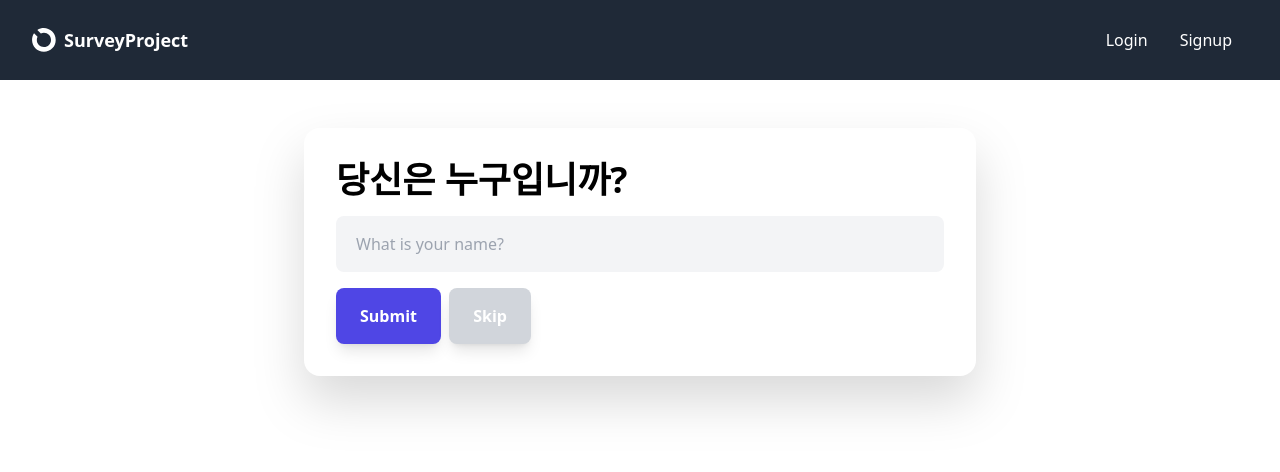
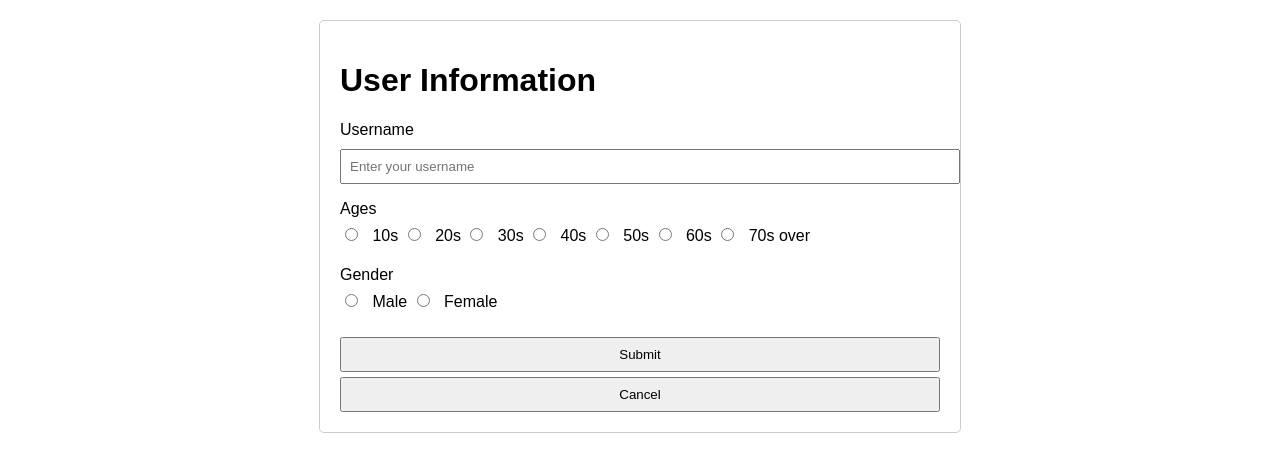
Before and after one commit to Hyunminmax/SurveyProject, a Django app: page /users/ in a window 1280 px wide. Shown: the top 472 px of the page. Run offline with Django 5.2, Linux system fonts and the light colour scheme; some libraries are stand-ins or nearby versions.

Commit message:
Visualize Fail

```diff
--- a/a_home/templates/survey.html
+++ b/a_home/templates/survey.html
@@ -2,7 +2,7 @@
 
 {% block content %}
     <div class="max-w-4xl mx-auto px-8 py-24">
-        <form method="post" action="{% url 'survey_view' question_id %}">
+        <form method="POST" action="{% url 'survey_view' question_id %}">
             {% csrf_token %}
             <h1>{{ question }}</h1>
             <button type="submit" name="answer" value="1">Yes</button>
--- a/a_home/templates/survey_done.html
+++ b/a_home/templates/survey_done.html
@@ -3,7 +3,7 @@
 {% block content %}
     <div class="max-w-4xl mx-auto px-8 py-24">
         <h1>설문에 참여해주셔서 감사합니다.</h1>
-        <button>설문결과보기</button>
-        <button>설문공유하기</button>
+        <a href="{% url 'result_view' %}"><button>설문결과보기</button></a>
+        <button>설문공유하기(미구현)</button>
     </div>
 {% endblock %}
--- a/a_home/urls.py
+++ b/a_home/urls.py
@@ -5,4 +5,5 @@ urlpatterns = [
     path('', survey_view, name='survey'),
     path('<int:question_id>/', survey_view, name='survey_view'),
     path('surveydone/', survey_done_view, name='survey_done_view'),
+    path('result/', result_view, name='result_view'),
 ]
--- a/a_users/models.py
+++ b/a_users/models.py
@@ -6,3 +6,6 @@ class CustomUser(models.Model):
     ages = models.SmallIntegerField(choices=((1, '10s'), (2, '20s'), (3, '30s'), (4, '40s'), (5, '50s'), (6, '60s'), (7, '70s over')), default=0)
     gender = models.SmallIntegerField(choices=((1, 'Male'), (2, 'Female')), default=0)
     answer = models.CharField(max_length=120)
+
+    def get_data_send_to_list(self):
+        return [int(char) for char in self.answer]
--- a/a_users/templates/userInfo.html
+++ b/a_users/templates/userInfo.html
@@ -1,39 +1,89 @@
-{% extends 'layouts/box.html' %}
-
-{% block content %}
-
-<h1 class="mb-4">당신은 누구입니까?</h1>
-
-<form method="POST" enctype="multipart/form-data">
-    {% csrf_token %}
-    {{ form.as_p }}
-    <button type="submit" >Submit</button>
-    <a class="button button-gray ml-1" href="{% url 'home' %}">Skip</a>
-</form>
-
-<script>
-
-    // This updates the avatar
-    const fileInput = document.querySelector('input[type="file"]');
-
-    fileInput.addEventListener('change', (event) => {
-    const file = event.target.files[0];
-    const image = document.querySelector('#avatar');
-
-    if (file && file.type.includes('image')) {
-        const url = URL.createObjectURL(file);
-        image.src = url;
-    }
-    });
-
-    // This updates the name
-    const display_nameInput = document.getElementById('id_displayname');
-    const display_nameOutput = document.getElementById('displayname');
-
-    display_nameInput.addEventListener('input', (event) => {
-        display_nameOutput.innerText = event.target.value;
-    });
-
-</script>
-
-{% endblock %}
+<!DOCTYPE html>
+<html lang="en">
+<head>
+    <meta charset="UTF-8">
+    <meta name="viewport" content="width=device-width, initial-scale=1.0">
+    <title>당신은 누구입니까?</title>
+    <style>
+        body {
+            font-family: Arial, sans-serif;
+            margin: 20px;
+            padding: 0;
+        }
+        .container {
+            max-width: 600px;
+            margin: auto;
+            padding: 20px;
+            border: 1px solid #ccc;
+            border-radius: 5px;
+        }
+        .mb-4 {
+            margin-bottom: 16px;
+        }
+        label {
+            display: block;
+            margin-bottom: 5px;
+        }
+        input[type="text"],
+        input[type="radio"],
+        button {
+            width: 100%;
+            padding: 8px;
+            margin-top: 5px;
+        }
+        .radio-group {
+            margin-top: 5px;
+        }
+        .radio-group label {
+            width: auto;
+            display: inline-block;
+        }
+        .radio-group input {
+            width: auto;
+            margin-right: 10px;
+        }
+    </style>
+</head>
+<body>
+    <div class="container">
+        <h1>User Information</h1>
+        <form method="POST" action="{% url 'user_view' %}">
+            {% csrf_token %}
+            <div class="mb-4">
+                <label for="username">Username</label>
+                <input type="text" id="username" name="username" placeholder="Enter your username">
+            </div>
+            <div class="mb-4">
+                <label>Ages</label>
+                <div class="radio-group">
+                    <input type="radio" id="age1" name="ages" value=1>
+                    <label for="age1">10s</label>
+                    <input type="radio" id="age2" name="ages" value=2>
+                    <label for="age2">20s</label>
+                    <input type="radio" id="age3" name="ages" value=3>
+                    <label for="age3">30s</label>
+                    <input type="radio" id="age4" name="ages" value=4>
+                    <label for="age4">40s</label>
+                    <input type="radio" id="age5" name="ages" value=5>
+                    <label for="age5">50s</label>
+                    <input type="radio" id="age6" name="ages" value=6>
+                    <label for="age6">60s</label>
+                    <input type="radio" id="age7" name="ages" value=7>
+                    <label for="age7">70s over</label>
+                </div>
+            </div>
+            <div class="mb-4">
+                <label>Gender</label>
+                <div class="radio-group">
+                    <input type="radio" id="male" name="gender" value=1>
+                    <label for="male">Male</label>
+                    <input type="radio" id="female" name="gender" value=2>
+                    <label for="female">Female</label>
+                </div>
+            </div>
+            <button type="submit">Submit</button>
+        </form>
+        <a href="{% url 'home' %}"><button>Cancel</button></a>
+    </div>
+</body>
+</html>
--- a/a_users/urls.py
+++ b/a_users/urls.py
@@ -3,6 +3,4 @@ from .views import *
 
 urlpatterns = [
     path('', user_view, name='user_view'),
-    # path('<int:question_id>/', survey_view, name='survey_view'),
-    # path('surveydone/', survey_done_view, name='survey_done_view'),
 ]
--- a/a_users/views.py
+++ b/a_users/views.py
@@ -1,4 +1,6 @@
 from django.shortcuts import render, redirect
+from django.urls.base import reverse
+
 from a_users.forms import CustomUserForm
 
 
@@ -7,24 +9,9 @@ def user_view(request):
     if request.method == 'POST':
         form = CustomUserForm(request.POST)
         if form.is_valid():
-            # form.save()
-            return redirect('survey_view')
-    return render(request, 'userInfo.html', {'form':form})
-#
-# def survey_view(request, question_id=1):
-#     questions = Question.objects.all()
-#     if question_id > questions.count():
-#         return redirect('survey_done_view')
-#     # 위에 받아온 questions가 있는데... 다른 방법은 없나?
-#     # question = Question.objects.get(pk=question_id)
-#     question = get_object_or_404(Question, pk=question_id)
-#     if request.method == 'POST':
-#         # TODO: answer를 처리하는것은 추후에
-#         answer = request.POST.get('answer')
-#         # answer = request.POST.get('answer', '') 마지막 ''는 default value
-#         return redirect(reverse('survey_view', args=(question_id+1,)))
-#
-#     return render(request, 'survey.html', {'question': question, 'question_id':question_id})
-#
-# def survey_done_view(request):
-#     return render(request, 'survey_done.html')
+            user = form.save()
+            request.session['user_id'] = user.id
+            return redirect(reverse('survey_view', args=(1,)))
+        else:
+            print(form.errors)
+    return render(request, 'userInfo.html', {'form': form})
--- a/templates/base.html
+++ b/templates/base.html
@@ -75,6 +75,9 @@
         label {
             @apply hidden
         }
+        label[for="id_remember"] {
+            @apply inline-block w-auto mr-2
+        }
         input[type=file] {
             @apply bg-white pl-0
         }
@@ -83,9 +86,6 @@
         }
         .errorlist li {
             @apply p-1 pl-4 border-l-red-500 border-l-4 border-solid mb-2 text-red-500
-        }
-        label[for="id_remember"] {
-            @apply inline-block w-auto mr-2
         }
         input[name="remember"] {
             @apply w-auto
```
Also changed, not shown: a_home/templates/result.html (added, +33 -0 lines), a_home/views.py (+46 -1 lines), a_users/forms.py (+8 -0 lines), db.sqlite3.
